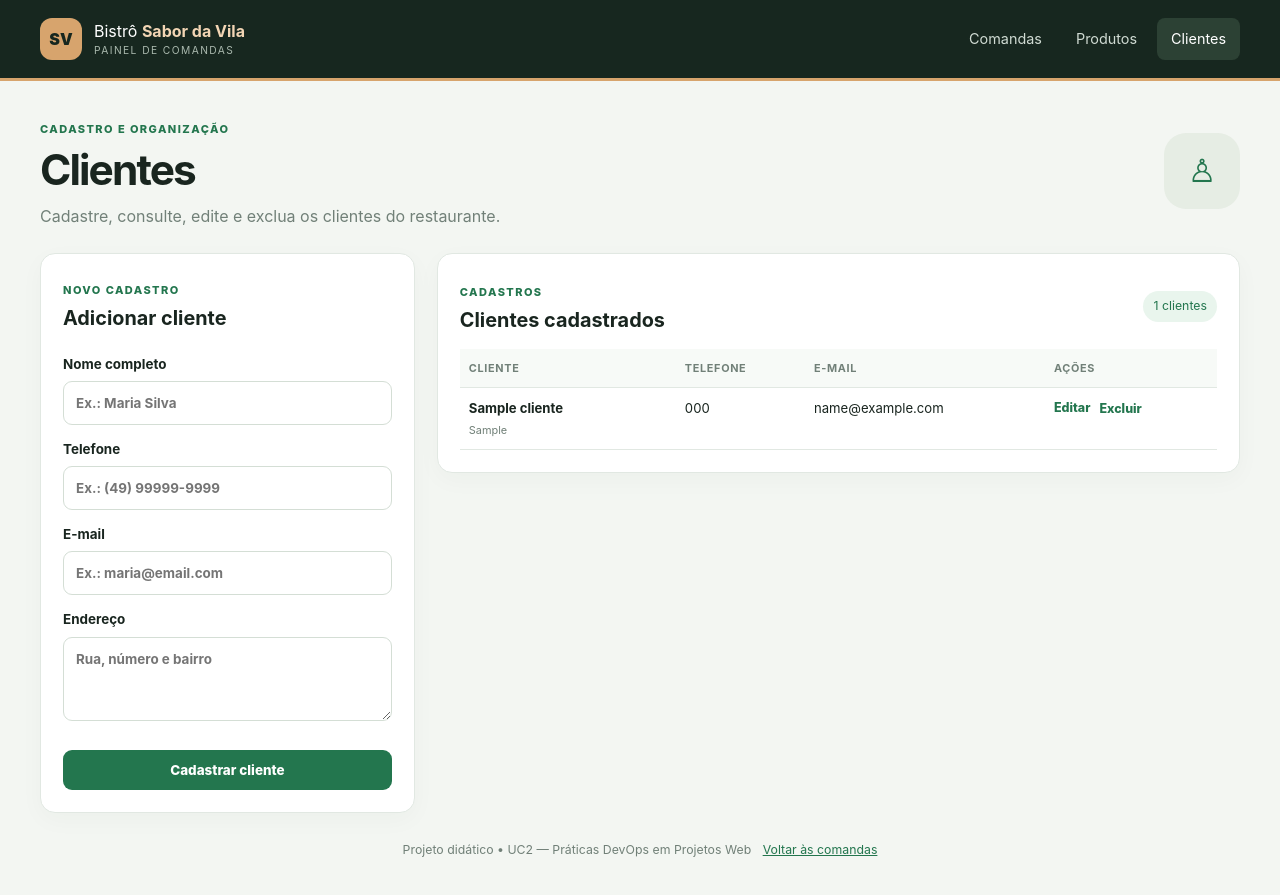
After one commit to thalia730/BistroDevops, a PHP site: page /clientes.php in a window 1280 px wide. The commit adds this page. Run offline with PHP 8.4, Linux system fonts and the light colour scheme; tables that the repository leaves empty or names only in its code hold one stand-in row (values such as "Sample post").

Commit message:
versão 03

```diff
--- /dev/null
+++ b/clientes.php
@@ -0,0 +1,382 @@
+
+<?php
+require_once __DIR__ . '/config/database.php';
+
+function e($valor): string {
+    return htmlspecialchars(
+        (string)($valor ?? ''),
+        ENT_QUOTES | ENT_SUBSTITUTE,
+        'UTF-8'
+    );
+}
+
+$erro = '';
+$sucesso = '';
+$editando = null;
+
+// CADASTRAR, EDITAR OU EXCLUIR
+if ($_SERVER['REQUEST_METHOD'] === 'POST') {
+    $acao = (string)($_POST['acao'] ?? '');
+
+    try {
+        if ($acao === 'salvar') {
+            $id = filter_var($_POST['id'] ?? '', FILTER_VALIDATE_INT) ?: null;
+
+            $nome = trim((string)($_POST['nome'] ?? ''));
+            $telefone = trim((string)($_POST['telefone'] ?? ''));
+            $email = trim((string)($_POST['email'] ?? ''));
+            $endereco = trim((string)($_POST['endereco'] ?? ''));
+
+            if ($nome === '' || strlen($nome) > 120) {
+                $erro = 'Informe o nome do cliente (até 120 caracteres).';
+
+            } elseif (strlen($telefone) > 30) {
+                $erro = 'O telefone deve ter até 30 caracteres.';
+
+            } elseif (strlen($email) > 160 || ($email !== '' && !filter_var($email, FILTER_VALIDATE_EMAIL))) {
+                $erro = 'Informe um e-mail válido.';
+
+            } elseif (strlen($endereco) > 255) {
+                $erro = 'O endereço deve ter até 255 caracteres.';
+
+            } else {
+                if ($id) {
+                    $sql = 'UPDATE clientes
+                            SET nome = ?, telefone = ?, email = ?, endereco = ?
+                            WHERE id = ?';
+
+                    $stmt = $pdo->prepare($sql);
+                    $stmt->execute([
+                        $nome,
+                        $telefone !== '' ? $telefone : null,
+                        $email !== '' ? $email : null,
+                        $endereco !== '' ? $endereco : null,
+                        $id
+                    ]);
+
+                    header('Location: clientes.php?atualizado=1');
+                    exit;
+
+                } else {
+                    $sql = 'INSERT INTO clientes
+                            (nome, telefone, email, endereco)
+                            VALUES (?, ?, ?, ?)';
+
+                    $stmt = $pdo->prepare($sql);
+                    $stmt->execute([
+                        $nome,
+                        $telefone !== '' ? $telefone : null,
+                        $email !== '' ? $email : null,
+                        $endereco !== '' ? $endereco : null
+                    ]);
+
+                    header('Location: clientes.php?cadastrado=1');
+                    exit;
+                }
+            }
+
+        } elseif ($acao === 'excluir') {
+            $id = filter_var($_POST['id'] ?? '', FILTER_VALIDATE_INT);
+
+            if ($id) {
+                $stmt = $pdo->prepare('DELETE FROM clientes WHERE id = ?');
+                $stmt->execute([$id]);
+            }
+
+            header('Location: clientes.php?excluido=1');
+            exit;
+        }
+
+    } catch (Throwable $ex) {
+        error_log('Erro clientes: ' . $ex->getMessage());
+        $erro = 'Não foi possível concluir a operação.';
+    }
+}
+
+// BUSCAR CLIENTE PARA EDIÇÃO
+if (isset($_GET['editar'])) {
+    $id = filter_var($_GET['editar'], FILTER_VALIDATE_INT);
+
+    if ($id) {
+        $stmt = $pdo->prepare('SELECT * FROM clientes WHERE id = ?');
+        $stmt->execute([$id]);
+        $editando = $stmt->fetch() ?: null;
+    }
+}
+
+// MENSAGENS
+if (isset($_GET['cadastrado'])) {
+    $sucesso = 'Cliente cadastrado com sucesso.';
+}
+
+if (isset($_GET['atualizado'])) {
+    $sucesso = 'Dados do cliente atualizados.';
+}
+
+if (isset($_GET['excluido'])) {
+    $sucesso = 'Cliente excluído com sucesso.';
+}
+
+// LISTAR CLIENTES
+$clientes = $pdo->query(
+    'SELECT * FROM clientes ORDER BY nome ASC'
+)->fetchAll();
+
+?>
+
+<!doctype html>
+<html lang="pt-BR">
+
+<head>
+    <meta charset="utf-8">
+    <meta name="viewport" content="width=device-width, initial-scale=1">
+    <title>Clientes | Bistrô Sabor da Vila</title>
+    <link rel="stylesheet" href="assets/style.css">
+</head>
+
+<body>
+
+<header class="topbar">
+    <div class="wrap topbar-inner">
+
+        <a class="brand" href="index.php">
+            <span class="brand-icon">SV</span>
+            <span>
+                Bistrô <b>Sabor da Vila</b>
+                <small>PAINEL DE COMANDAS</small>
+            </span>
+        </a>
+
+        <nav>
+            <a href="index.php">Comandas</a>
+            <a href="produtos.php">Produtos</a>
+            <a class="nav-active" href="clientes.php">Clientes</a>
+        </nav>
+
+    </div>
+</header>
+
+<main class="wrap">
+
+    <section class="hero">
+        <div>
+            <span class="eyebrow">CADASTRO E ORGANIZAÇÃO</span>
+            <h1>Clientes</h1>
+            <p>Cadastre, consulte, edite e exclua os clientes do restaurante.</p>
+        </div>
+
+        <div class="hero-mark">♙</div>
+    </section>
+
+    <?php if ($erro): ?>
+        <div class="alert error"><?= e($erro) ?></div>
+    <?php endif; ?>
+
+    <?php if ($sucesso): ?>
+        <div class="alert success"><?= e($sucesso) ?></div>
+    <?php endif; ?>
+
+    <section class="product-admin-grid">
+
+        <!-- FORMULÁRIO -->
+        <div class="panel">
+
+            <div class="panel-heading">
+                <div>
+                    <span class="step">
+                        <?= $editando ? 'EDITAR CLIENTE' : 'NOVO CADASTRO' ?>
+                    </span>
+
+                    <h2>
+                        <?= $editando ? 'Editar cliente' : 'Adicionar cliente' ?>
+                    </h2>
+                </div>
+            </div>
+
+            <form method="post" class="admin-form">
+
+                <input type="hidden" name="acao" value="salvar">
+
+                <input
+                    type="hidden"
+                    name="id"
+                    value="<?= (int)($editando['id'] ?? 0) ?>"
+                >
+
+                <label>
+                    Nome completo
+                    <input
+                        type="text"
+                        name="nome"
+                        required
+                        maxlength="120"
+                        value="<?= e($editando['nome'] ?? '') ?>"
+                        placeholder="Ex.: Maria Silva"
+                    >
+                </label>
+
+                <label>
+                    Telefone
+                    <input
+                        type="text"
+                        name="telefone"
+                        maxlength="30"
+                        value="<?= e($editando['telefone'] ?? '') ?>"
+                        placeholder="Ex.: (49) 99999-9999"
+                    >
+                </label>
+
+                <label>
+                    E-mail
+                    <input
+                        type="email"
+                        name="email"
+                        maxlength="160"
+                        value="<?= e($editando['email'] ?? '') ?>"
+                        placeholder="Ex.: maria@email.com"
+                    >
+                </label>
+
+                <label>
+                    Endereço
+                    <textarea
+                        name="endereco"
+                        rows="3"
+                        maxlength="255"
+                        placeholder="Rua, número e bairro"
+                    ><?= e($editando['endereco'] ?? '') ?></textarea>
+                </label>
+
+                <button class="button primary full" type="submit">
+                    <?= $editando ? 'Salvar alterações' : 'Cadastrar cliente' ?>
+                </button>
+
+                <?php if ($editando): ?>
+                    <a class="cancel-link" href="clientes.php">
+                        Cancelar edição
+                    </a>
+                <?php endif; ?>
+
+            </form>
+
+        </div>
+
+        <!-- LISTAGEM -->
+        <div class="panel inventory">
+
+            <div class="section-heading">
+                <div>
+                    <span class="step">CADASTROS</span>
+                    <h2>Clientes cadastrados</h2>
+                </div>
+
+                <span class="count">
+                    <?= count($clientes) ?> clientes
+                </span>
+            </div>
+
+            <?php if (!$clientes): ?>
+
+                <div class="empty">
+                    Nenhum cliente cadastrado ainda.
+                </div>
+
+            <?php else: ?>
+
+                <div class="table-wrap">
+
+                    <table>
+                        <thead>
+                            <tr>
+                                <th>Cliente</th>
+                                <th>Telefone</th>
+                                <th>E-mail</th>
+                                <th>Ações</th>
+                            </tr>
+                        </thead>
+
+                        <tbody>
+
+                        <?php foreach ($clientes as $cliente): ?>
+
+                            <tr>
+                                <td>
+                                    <strong><?= e($cliente['nome']) ?></strong>
+
+                                    <?php if ($cliente['endereco']): ?>
+                                        <small class="desc-cell">
+                                            <?= e($cliente['endereco']) ?>
+                                        </small>
+                                    <?php endif; ?>
+                                </td>
+
+                                <td>
+                                    <?= e($cliente['telefone'] ?: '-') ?>
+                                </td>
+
+                                <td>
+                                    <?= e($cliente['email'] ?: '-') ?>
+                                </td>
+
+                                <td>
+                                    <div class="table-actions">
+
+                                        <a
+                                            class="small-link"
+                                            href="clientes.php?editar=<?= (int)$cliente['id'] ?>"
+                                        >
+                                            Editar
+                                        </a>
+
+                                        <form
+                                            method="post"
+                                            onsubmit="return confirm('Deseja realmente excluir este cliente?')"
+                                        >
+                                            <input
+                                                type="hidden"
+                                                name="acao"
+                                                value="excluir"
+                                            >
+
+                                            <input
+                                                type="hidden"
+                                                name="id"
+                                                value="<?= (int)$cliente['id'] ?>"
+                                            >
+
+                                            <button
+                                                class="text-button"
+                                                type="submit"
+                                            >
+                                                Excluir
+                                            </button>
+                                        </form>
+
+                                    </div>
+                                </td>
+                            </tr>
+
+                        <?php endforeach; ?>
+
+                        </tbody>
+                    </table>
+
+                </div>
+
+            <?php endif; ?>
+
+        </div>
+
+    </section>
+
+    <footer>
+        Projeto didático • UC2 — Práticas DevOps em Projetos Web
+        <span>
+            <a href="index.php">Voltar às comandas</a>
+        </span>
+    </footer>
+
+</main>
+
+</body>
+</html>
--- a/index.php
+++ b/index.php
@@ -49,7 +49,11 @@ $itensPor=[];
 if($comandas){$ids=array_map(fn($c)=>(int)$c['id'],$comandas);$ph=implode(',',array_fill(0,count($ids),'?'));$s=$pdo->prepare("SELECT * FROM itens_comanda WHERE comanda_id IN ($ph) ORDER BY id");$s->execute($ids);foreach($s->fetchAll() as $i)$itensPor[$i['comanda_id']][]=$i;}
 ?>
 <!doctype html><html lang="pt-BR"><head><meta charset="utf-8"><meta name="viewport" content="width=device-width,initial-scale=1"><title>Comandas | Bistrô Sabor da Vila</title><link rel="stylesheet" href="assets/style.css"></head><body>
-<header class="topbar"><div class="wrap topbar-inner"><a class="brand" href="index.php"><span class="brand-icon">SV</span><span>Bistrô <b>Sabor da Vila</b><small>PAINEL DE COMANDAS</small></span></a><nav><a class="nav-active" href="index.php">Comandas</a><a href="produtos.php">Produtos</a></nav></div></header>
+<header class="topbar"><div class="wrap topbar-inner"><a class="brand" href="index.php"><span class="brand-icon">SV</span><span>Bistrô <b>Sabor da Vila</b><small>PAINEL DE COMANDAS</small></span></a><nav>
+    <a class="nav-active" href="index.php">Comandas</a>
+    <a href="produtos.php">Produtos</a>
+    <a href="clientes.php">Clientes</a>
+</nav></div></header>
 <main class="wrap"><section class="hero"><div><span class="eyebrow">OPERAÇÃO DA COZINHA</span><h1>Comandas do restaurante</h1><p>Registre pedidos, acompanhe o preparo e marque pedidos entregues.</p></div><div class="hero-mark">☕</div></section>
 <?php if($erro):?><div class="alert error"><?=e($erro)?></div><?php endif;?><?php if($sucesso):?><div class="alert success"><?=e($sucesso)?></div><?php endif;?>
 <section class="layout"><div class="panel"><div class="panel-heading"><div><span class="step">01 / NOVO PEDIDO</span><h2>Abrir comanda</h2></div><span class="pill">Cozinha</span></div>
--- a/produtos.php
+++ b/produtos.php
@@ -19,7 +19,11 @@ if($_SERVER['REQUEST_METHOD']==='POST'){
 if(isset($_GET['editar'])){$id=filter_var($_GET['editar'],FILTER_VALIDATE_INT);if($id){$s=$pdo->prepare('SELECT * FROM produtos WHERE id=?');$s->execute([$id]);$editando=$s->fetch()?:null;}}
 $produtos=$pdo->query('SELECT * FROM produtos ORDER BY categoria,nome')->fetchAll();
 ?>
-<!doctype html><html lang="pt-BR"><head><meta charset="utf-8"><meta name="viewport" content="width=device-width,initial-scale=1"><title>Produtos | Bistrô Sabor da Vila</title><link rel="stylesheet" href="assets/style.css"></head><body><header class="topbar"><div class="wrap topbar-inner"><a class="brand" href="index.php"><span class="brand-icon">SV</span><span>Bistrô <b>Sabor da Vila</b><small>PAINEL DE COMANDAS</small></span></a><nav><a href="index.php">Comandas</a><a class="nav-active" href="produtos.php">Produtos</a></nav></div></header>
+<!doctype html><html lang="pt-BR"><head><meta charset="utf-8"><meta name="viewport" content="width=device-width,initial-scale=1"><title>Produtos | Bistrô Sabor da Vila</title><link rel="stylesheet" href="assets/style.css"></head><body><header class="topbar"><div class="wrap topbar-inner"><a class="brand" href="index.php"><span class="brand-icon">SV</span><span>Bistrô <b>Sabor da Vila</b><small>PAINEL DE COMANDAS</small></span></a><nav>
+    <a href="index.php">Comandas</a>
+    <a class="nav-active" href="produtos.php">Produtos</a>
+    <a href="clientes.php">Clientes</a>
+</nav></div></header>
 <main class="wrap"><section class="hero"><div><span class="eyebrow">CARDÁPIO E PREÇOS</span><h1>Cadastro de produtos</h1><p>Adicione pratos, altere valores ou retire produtos da lista de pedidos.</p></div><div class="hero-mark">♨</div></section>
 <?php if($erro):?><div class="alert error"><?=e($erro)?></div><?php endif;?><?php if($sucesso):?><div class="alert success"><?=e($sucesso)?></div><?php endif;?>
 <section class="product-admin-grid"><div class="panel"><div class="panel-heading"><div><span class="step"><?=$editando?'EDITAR PRODUTO':'NOVO CADASTRO'?></span><h2><?=$editando?'Editar produto':'Adicionar produto'?></h2></div></div>
```
